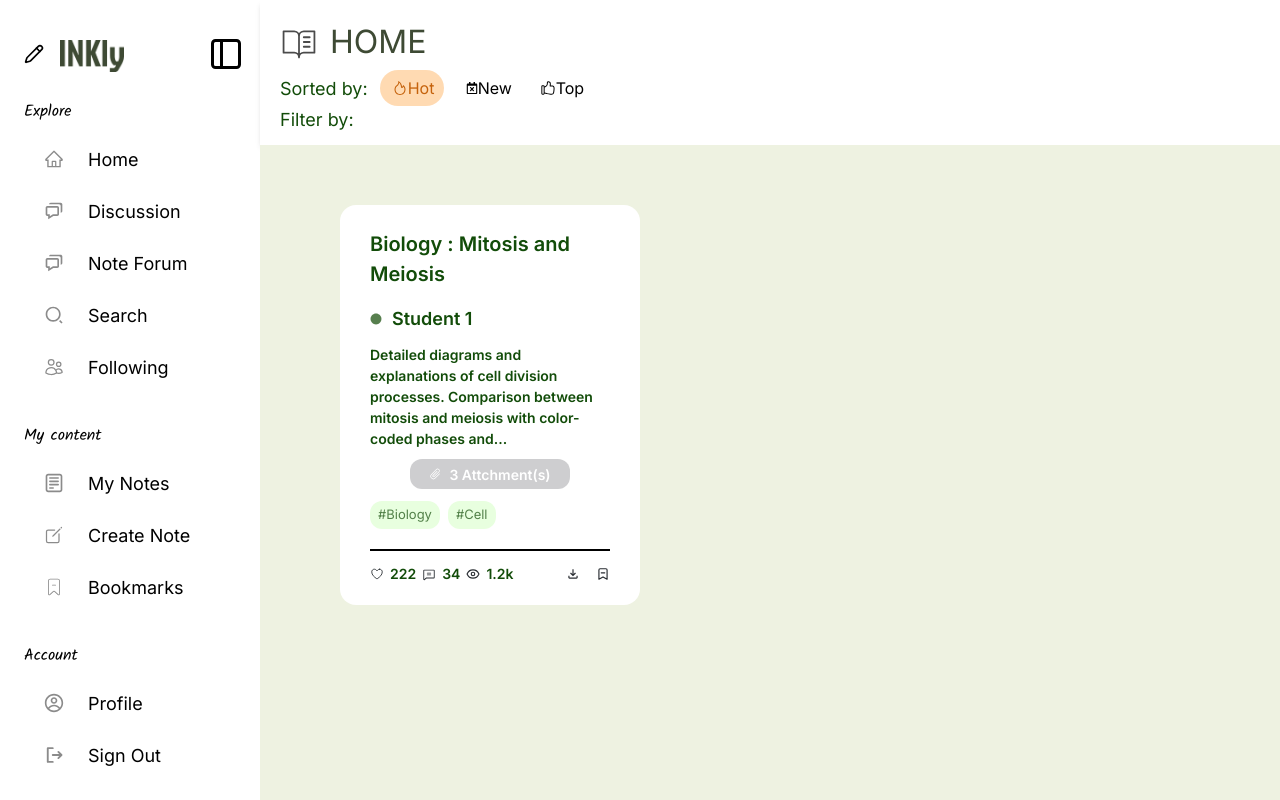
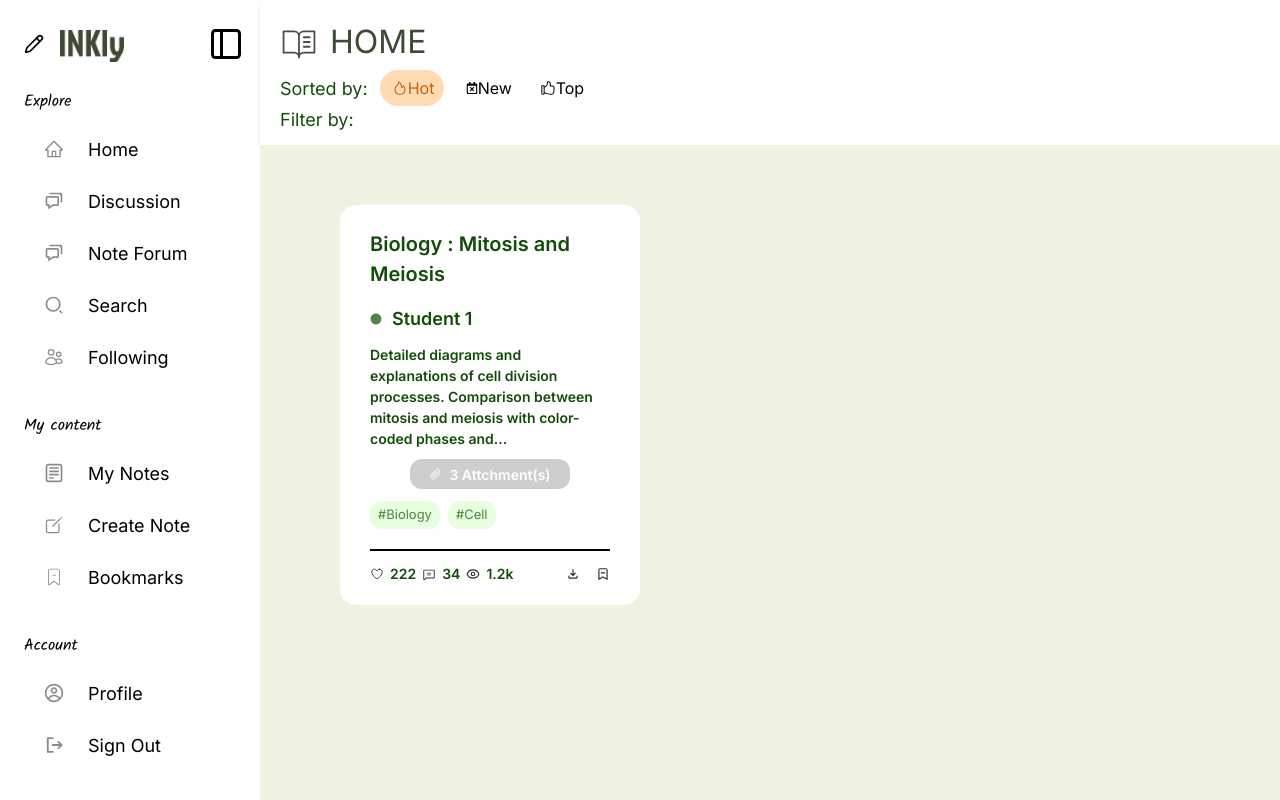
Before and after one commit to hamnuttapat1/Inkly, a React (Vite) app in the folder frontend/: page / in a window 1280 px wide. Built offline with nearby package versions, Linux system fonts and the light colour scheme.

Commit message:
update/size

```diff
--- a/frontend/src/components/side_bar.jsx
+++ b/frontend/src/components/side_bar.jsx
@@ -45,10 +45,10 @@ const Side_bar = () => {
         <div className={`${isOpen ? 'w-[260px]' : 'w-[80px]'} h-screen bg-white shadow-2xl flex flex-col transition-all duration-300`}>
             <div className='flex flex-row items-center justify-between'>
                 <div className='flex flex-row select-none'>
-                    {isOpen && <LuPencil size={20} className='mt-[44px] ml-[24px]' />}
-                    {isOpen && <img src='\src\assets\image.png' className='w-[64px] h-[32px] mt-[40px] ml-[16px]' />}
+                    {isOpen && <LuPencil size={20} className='mt-[34px] ml-[24px]' />}
+                    {isOpen && <img src='\src\assets\image.png' className='w-[64px] h-[32px] mt-[30px] ml-[16px]' />}
                 </div>
-                <button onClick={() => setIsOpen(!isOpen)} className='mt-[36px] mr-[16px] cursor-pointer hover:bg-[#E8FFDF] rounded-xl'>
+                <button onClick={() => setIsOpen(!isOpen)} className='mt-[26px] mr-[16px] cursor-pointer hover:bg-[#E8FFDF] rounded-xl'>
                     <FiSidebar size={36} />
                 </button>
             </div>
```
